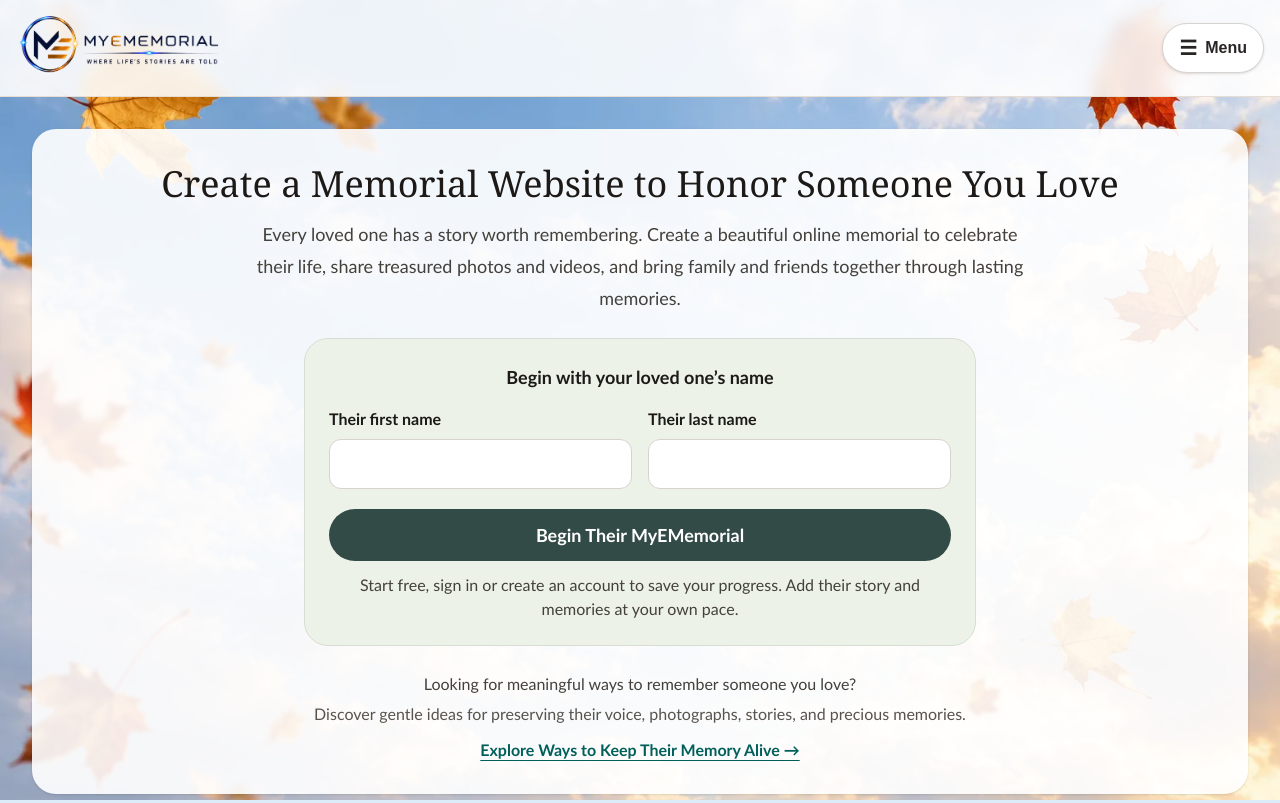
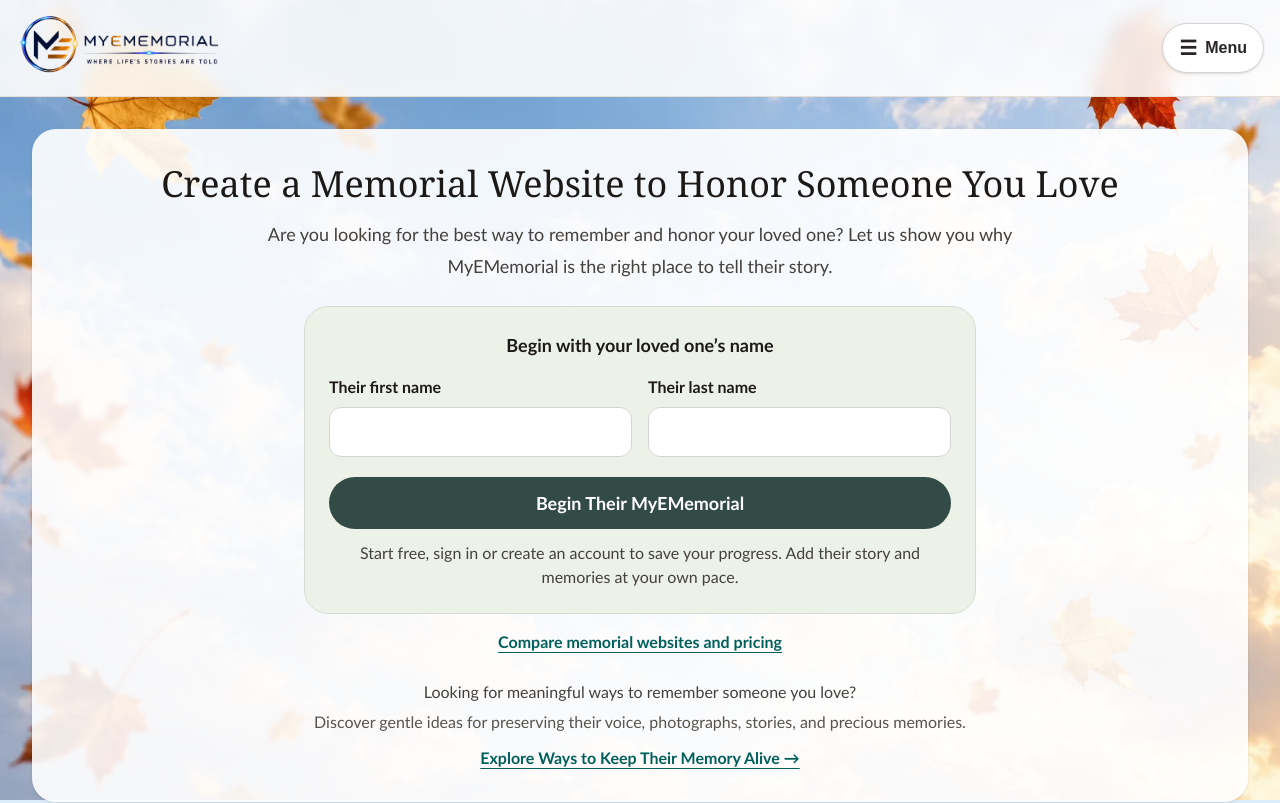
Before and after one commit to stu2085/my-e-memorial, a Next.js app: page /memorials in a window 1280 px wide. Shown: the top 803 px of the page. Built offline with nearby package versions, Linux system fonts and the light colour scheme; no server answers.

Commit message:
Align memorial search messaging and comparison links

```diff
--- a/app/memorial-websites/page.tsx
+++ b/app/memorial-websites/page.tsx
@@ -141,7 +141,7 @@ export default function MemorialWebsitesPage() {
                 href="/best-memorial-websites"
                 className="inline-flex min-h-[56px] w-full max-w-[310px] items-center justify-center rounded-full border-2 border-white/30 bg-white px-6 text-center text-base font-bold text-stone-900 transition hover:bg-stone-100"
               >
-                Compare Memorial Website Options
+                Compare memorial websites and pricing
               </Link>
 
               <Link
--- a/app/memorials/MemorialsClient.tsx
+++ b/app/memorials/MemorialsClient.tsx
@@ -7,7 +7,7 @@ import { useEffect, useRef, useState } from "react";
 import SideAd from "../components/SideAd";
 import MemorialStartForm from "../components/MemorialStartForm";
 
-export default function MemorialsPage() {
+export default function MemorialsPage({ introduction }: { introduction: string }) {
   const pricingHeadingRef = useRef<HTMLHeadingElement | null>(null);
   const pricingReported = useRef(false);
 
@@ -124,13 +124,17 @@ export default function MemorialsPage() {
         </h1>
 
         <p className="mx-auto mt-3 max-w-3xl text-lg leading-8 text-stone-700">
-          Every loved one has a story worth remembering. Create a beautiful online
-          memorial to celebrate their life, share treasured photos and videos,
-          and bring family and friends together through lasting memories.
+          {introduction}
         </p>
         <div id="begin-memorial" className="scroll-mt-24">
   <MemorialStartForm source="memorials" />
 </div>
+        <Link
+          href="/best-memorial-websites"
+          className="mt-4 inline-block text-sm font-semibold text-teal-800 underline underline-offset-4 hover:text-teal-950"
+        >
+          Compare memorial websites and pricing
+        </Link>
 
 <div className="mx-auto mt-6 max-w-2xl text-center">
   <p className="text-base leading-7 text-stone-700">
--- a/app/memorials/page.tsx
+++ b/app/memorials/page.tsx
@@ -1,12 +1,14 @@
 import type { Metadata } from "next";
 import MemorialsClient from "./MemorialsClient";
+
+const memorialSearchMessage =
+  "Are you looking for the best way to remember and honor your loved one? Let us show you why MyEMemorial is the right place to tell their story.";
 
 export const metadata: Metadata = {
   title: {
     absolute: "Memorial Websites to Honor a Loved One | MyEMemorial",
   },
-  description:
-    "Every loved one has a story worth remembering. Create a beautiful memorial website to honor their life and share treasured photos, videos, stories and memories.",
+  description: memorialSearchMessage,
   keywords: [
     "online memorial",
     "memorial website",
@@ -43,5 +45,5 @@ export const metadata: Metadata = {
 };
 
 export default function MemorialsPage() {
-  return <MemorialsClient />;
+  return <MemorialsClient introduction={memorialSearchMessage} />;
 }
```
